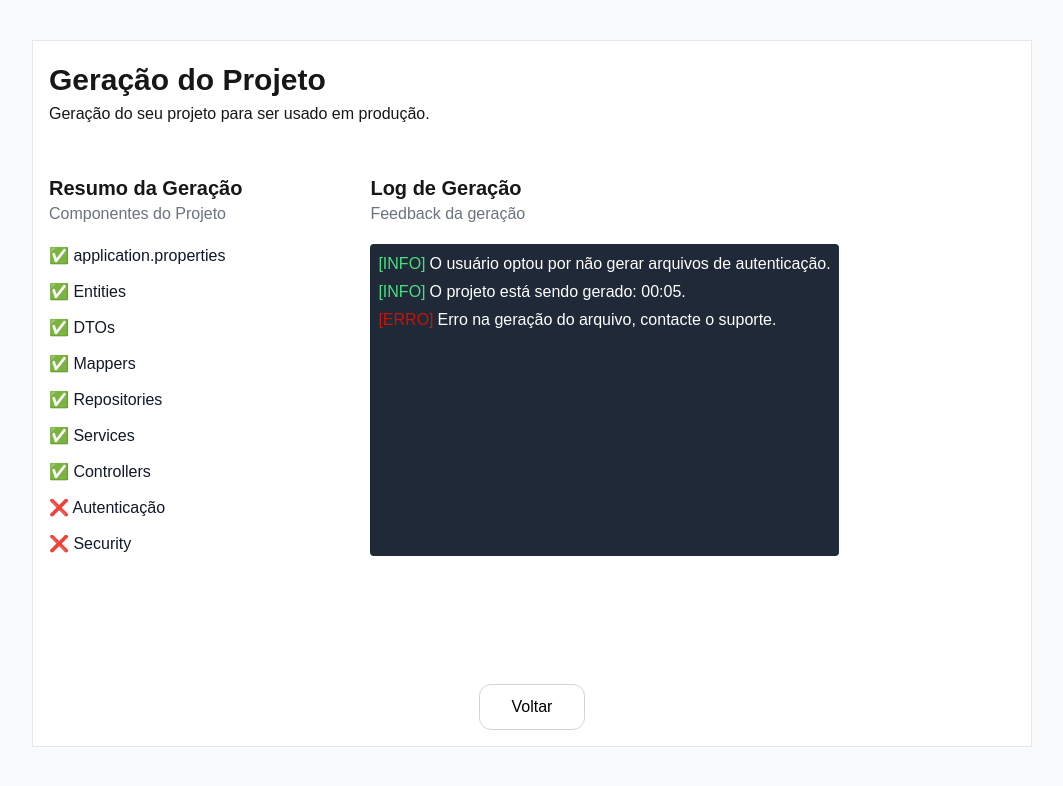
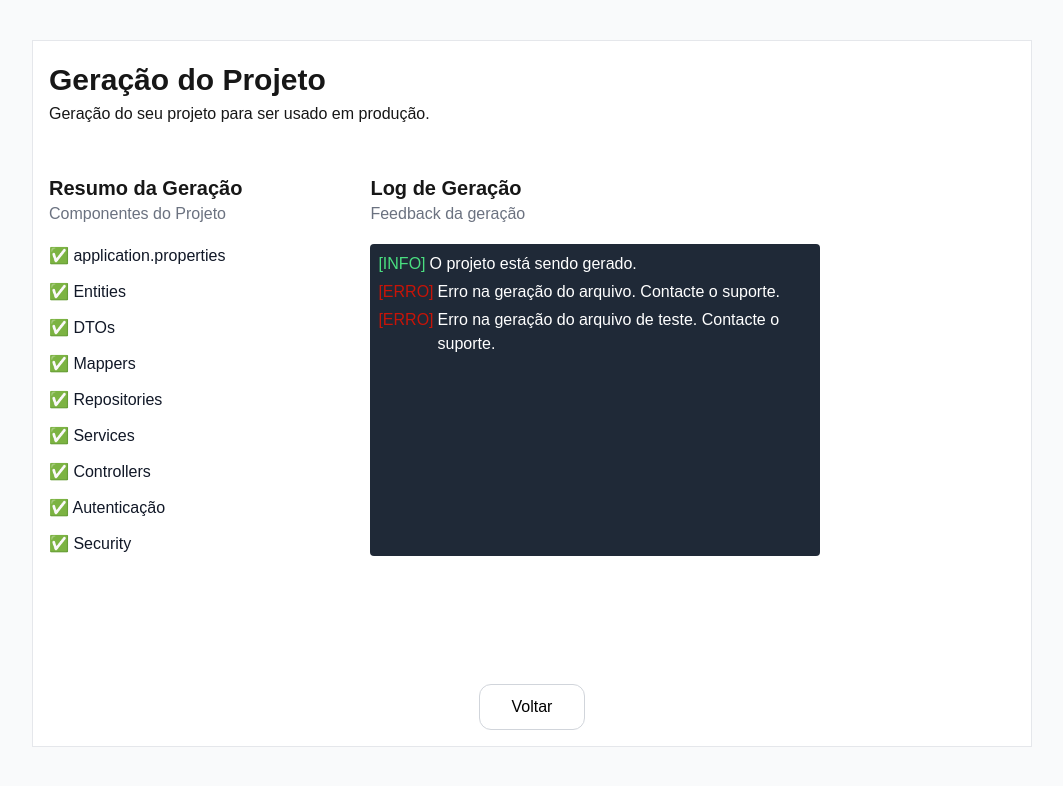
Before and after one commit to lucasmdgabriel/uml-spring, a Next.js app: page /generation in a window 1280 px wide. Shown: the top 786 px of the page, without its empty margins (108-1171 px from the left). Built offline with nearby package versions, Linux system fonts and the light colour scheme; no server answers.

Commit message:
feat: implement logic to download tests

```diff
--- a/views/GenerationView.tsx
+++ b/views/GenerationView.tsx
@@ -22,10 +22,9 @@ export default function GenerationView() {
     const { securityConfig } = useSecurityContext();
 
     const [file, setFile] = useState<Uint8Array | null>(null);
+    const [postmanFile, setPostmanFile] = useState<Uint8Array | null>(null);
     const [error, setError] = useState(false);
-
-    const [seconds, setSeconds] = useState(0);
-    const [isRunning, setIsRunning] = useState(true);
+    const [errorPostman, setErrorPostman] = useState(false);
 
     useEffect(() => {
         let dependenciesList: string[] = [];
@@ -63,8 +62,6 @@ export default function GenerationView() {
             }
         }
 
-        console.log(data);
-
         const url = databaseUrl+"/api/v1/projects";
 
         fetch(url, {
@@ -75,8 +72,6 @@ export default function GenerationView() {
             body: JSON.stringify(data)
         })
         .then(async (res) => {
-            setIsRunning(false);
-
             if (!res.ok) {
                 const errorText = await res.text();
                 throw new Error(`Erro na requisição: ${res.status} - ${errorText}`);
@@ -96,20 +91,43 @@ export default function GenerationView() {
     }, [])
 
     useEffect(() => {
-        if (!isRunning) return;
+        const url = databaseUrl + "/api/v1/tests/postman";
 
-        const interval = setInterval(() => {
-            setSeconds(prev => prev + 1);
-        }, 1000);
+        const data = {
+            "name": projectConfig.artifactId,
+            "entityModel": plantUmlData
+        };
 
-        return () => clearInterval(interval);
-    }, [isRunning]);
+        fetch(url, {
+            method: "POST",
+            headers: { "Content-Type": "application/json" },
+            body: JSON.stringify(data)
+        })
+        .then(async (res) => {
+            if (!res.ok) {
+                const errorText = await res.text();
+                throw new Error(`Erro na requisição: ${res.status} - ${errorText}`);
+            }
 
-    const formatTime = (secs: number) => {
-        const m = Math.floor(secs / 60).toString().padStart(2, "0");
-        const s = (secs % 60).toString().padStart(2, "0");
-        return `${m}:${s}`;
-    };
+            return res.json();
+
+        })
+        .then(jsonData => {
+
+            const jsonString = JSON.stringify(jsonData, null, 2);
+
+            const encoder = new TextEncoder();
+
+            const uint8 = encoder.encode(jsonString);
+
+            setPostmanFile(uint8);
+        })
+        .catch((error) => {
+            setErrorPostman(true);
+            console.log(error);
+        });
+
+    }, []);
 
     return (
         <div className="w-full min-h-screen flex justify-center pt-[40px] px-4 pb-4 bg-[#F9FAFB]">
@@ -134,8 +152,8 @@ export default function GenerationView() {
                             <a className="text-[#111827]">✅ Repositories</a>
                             <a className="text-[#111827]">✅ Services</a>
                             <a className="text-[#111827]">✅ Controllers</a>
-                            <a className="text-[#111827]">❌ Autenticação</a>
-                            <a className="text-[#111827]">❌ Security</a>
+                            <a className="text-[#111827]">{additionalProjectConfig.auth == "yes" ? "✅": "❌"} Autenticação</a>
+                            <a className="text-[#111827]">{additionalProjectConfig.auth == "yes" ? "✅": "❌"} Security</a>
                         </div>
                     </div>
 
@@ -145,16 +163,20 @@ export default function GenerationView() {
                             <a className="text-[#6B7280]">Feedback da geração</a>
                         </div>
 
-                        <div className="bg-[#1F2937] rounded-sm p-2 flex flex-col gap-1 flex-1">
-                            <div className="flex gap-1">
-                                <span className="text-[#4ADE80]">[INFO]</span>
-                                <span className="text-white">O usuário optou por não gerar arquivos de autenticação.</span>
-                            </div>
+                        <div className="min-w-[450px] max-w-[40%] bg-[#1F2937] rounded-sm p-2 flex flex-col gap-1 flex-1">
+                            { additionalProjectConfig.auth != "yes" &&
+                                <div className="flex gap-1">
+                                    <span className="text-[#4ADE80]">[INFO]</span>
+                                    <span className="text-white">O usuário optou por não gerar arquivos de autenticação.</span>
+                                </div>
+
+                            }
+
 
                             <div className="flex gap-1">
                                 <span className="text-[#4ADE80]">[INFO]</span>
                                 <span className="text-white">
-                                    O projeto está sendo gerado: {formatTime(seconds)}.
+                                    O projeto está sendo gerado.
                                 </span>
                             </div>
 
@@ -162,7 +184,7 @@ export default function GenerationView() {
                                 <div className="flex gap-1">
                                     <span className="text-[#c71408]">[ERRO]</span>
                                     <span className="text-white">
-                                        Erro na geração do arquivo, contacte o suporte.
+                                        Erro na geração do arquivo. Contacte o suporte.
                                     </span>
                                 </div>
                             }
@@ -171,7 +193,37 @@ export default function GenerationView() {
                                 <div className="flex gap-1">
                                     <span className="text-[#4ADE80]">[INFO]</span>
                                     <span className="text-white">
-                                        Projeto gerado com sucesso em: {formatTime(seconds)}.
+                                        Projeto gerado com sucesso.
+                                    </span>
+                                </div>
+
+                            }
+
+                            { file != null &&
+                                <div className="flex gap-1">
+                                    <span className="text-[#4ADE80]">[INFO]</span>
+                                    <span className="text-white">
+                                        Arquivos de teste estão sendo gerados.
+                                    </span>
+                                </div>
+                            }
+
+
+
+                            { postmanFile != null &&
+                                <div className="flex gap-1">
+                                    <span className="text-[#4ADE80]">[INFO]</span>
+                                    <span className="text-white">
+                                        Arquivos de teste gerados com sucesso.
+                                    </span>
+                                </div>
+                            }
+
+                            { errorPostman &&
+                                <div className="flex gap-1">
+                                    <span className="text-[#c71408]">[ERRO]</span>
+                                    <span className="text-white">
+                                        Erro na geração do arquivo de teste. Contacte o suporte.
                                     </span>
                                 </div>
                             }
@@ -206,6 +258,20 @@ export default function GenerationView() {
                             />
                         }
 
+                        { postmanFile != null &&
+                            <Button
+                            name="Baixar Testes (.zip)"
+                            color="#FFFF"
+                            bg="#2563EB"
+                            borderColor="#2563EB"
+                            px="px-[32px]"
+                            py="py-[10px]"
+                            onClick={() => {
+                                handleFileDownload(postmanFile, projectConfig.artifactId+" - Postman.json")
+                            }}
+                            />
+                        }
+
                     </footer>
                 </main>
             </div>
```
